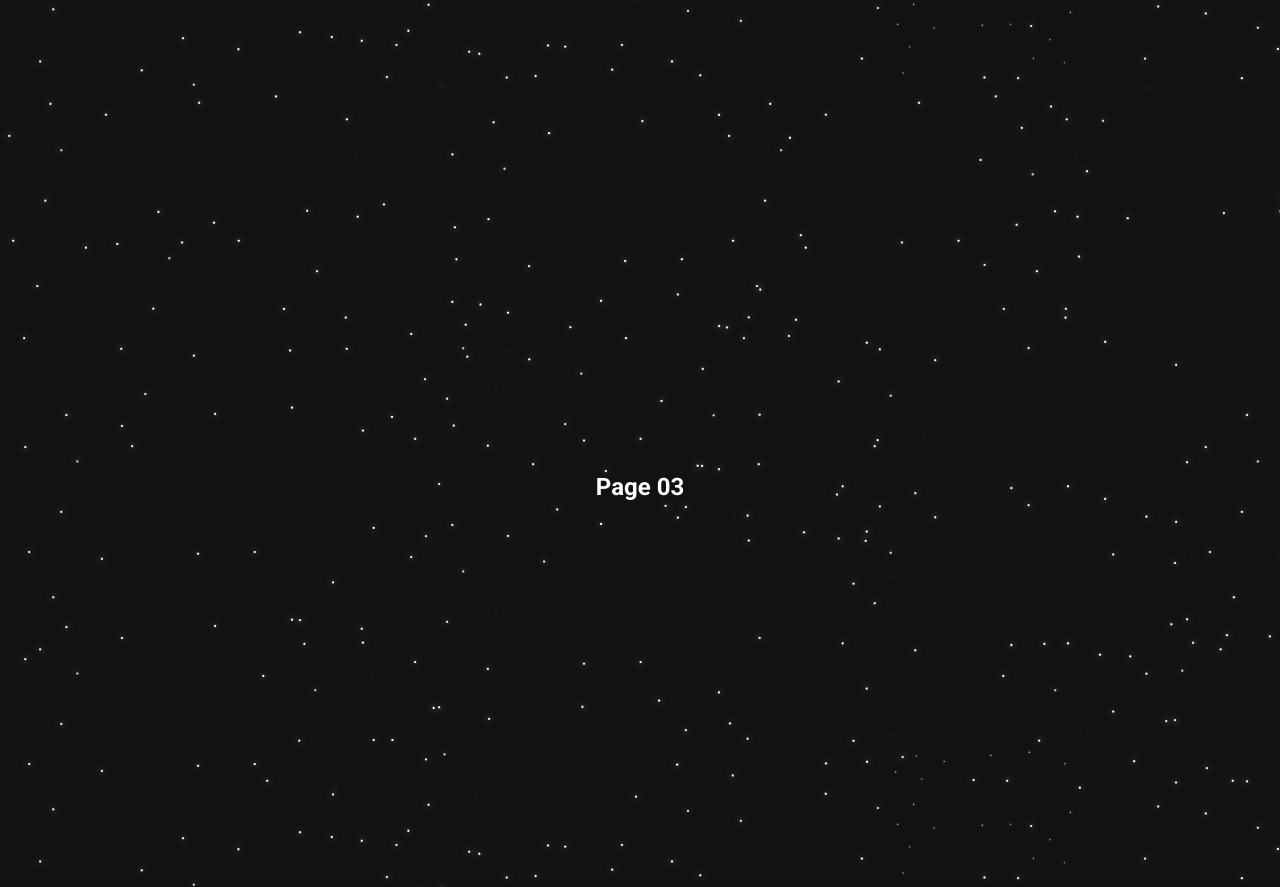
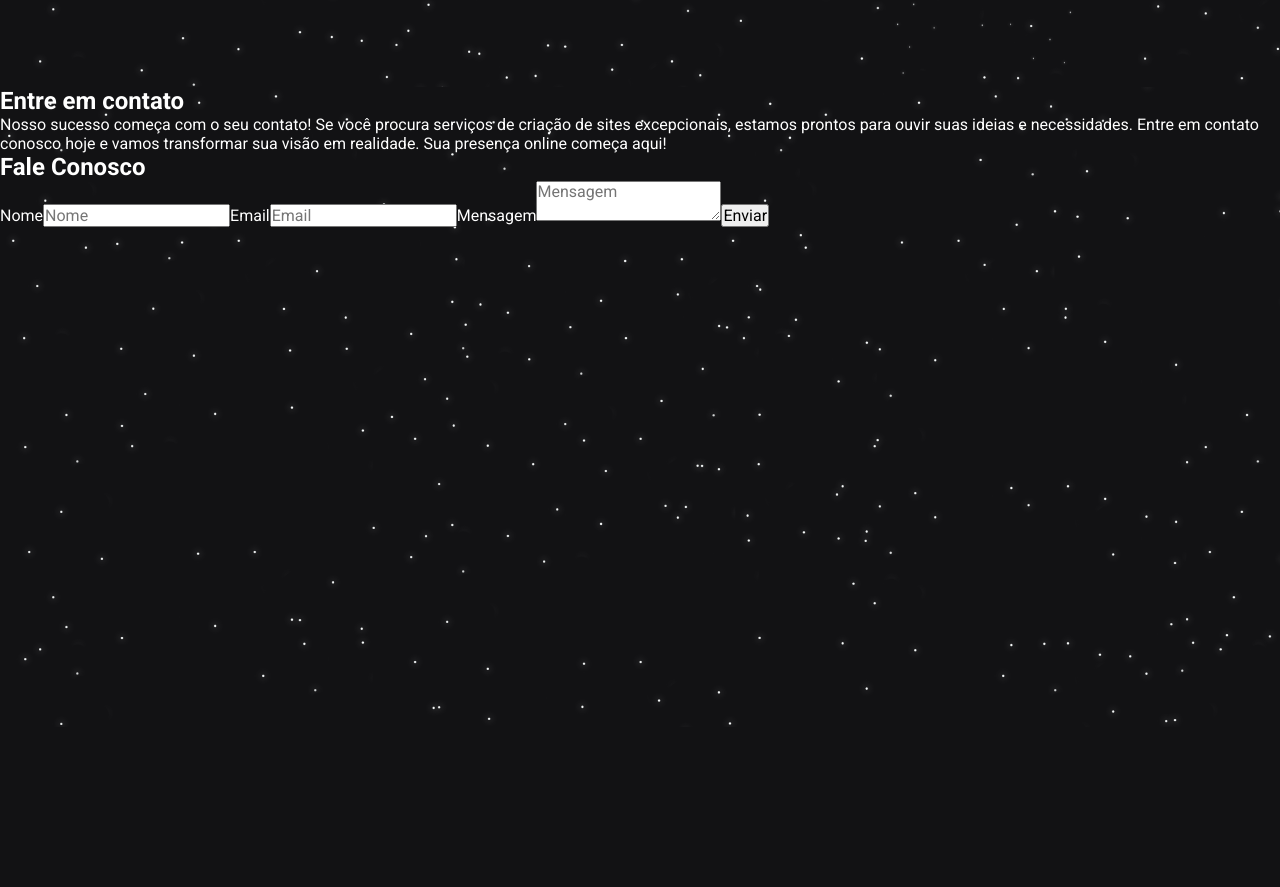
Before and after one commit to abraao0liveira/WebStudio, a React (Vite) app: page / in a window 1280 px wide. Shown: the part 1513-2400 px from the top of the page. After the commit the page ends 2240 px from the top, so only its background shows below. Built offline with nearby package versions, Linux system fonts and the light colour scheme.

Commit message:
update page03 (index.jsx and styles.js)

```diff
--- a/src/components/page03/index.jsx
+++ b/src/components/page03/index.jsx
@@ -4,7 +4,30 @@ export function Page03() {
   return (
     <Page03Container>
       <section id="contacts">
-        <h1>Page 03</h1>
+        <div className="contact">
+          <h1>Entre em contato</h1>
+          <p>Nosso sucesso começa com o seu contato! Se você procura serviços de criação de sites excepcionais, estamos prontos para ouvir suas ideias e necessidades. Entre em contato conosco hoje e vamos transformar sua visão em realidade. Sua presença online começa aqui!</p>
+        </div>
+
+        <div className="form">
+          <h1>Fale Conosco</h1>
+          <form action="https://formsubmit.co/abraaooliveira.br@gmail.com" method="POST" className="form">
+            <label htmlFor="name">Nome</label>
+            <input type="text" name="name" placeholder="Nome" id="name" required/>
+
+            <label htmlFor="email">Email</label>
+            <input type="email" name="email" placeholder="Email" id="email" required/>
+
+            <label htmlFor="message">Mensagem</label>
+            <textarea name="message" placeholder="Mensagem" id="message" required></textarea>
+
+            <input type="hidden" name="_captcha" value="false"/>
+            <button type="submit">
+              Enviar
+            </button>
+          </form>
+        </div>
+
       </section>
     </Page03Container>
   )
--- a/src/components/page03/styles.js
+++ b/src/components/page03/styles.js
@@ -2,10 +2,7 @@ import styled from "styled-components";
 import star1 from "../../assets/star1.png"
 
 export const Page03Container = styled.div`
-  display: flex;
-  justify-content: center;
-  align-items: center;
-  height: 100vh;
+  height: 80vh;
   background-image: url(${star1});
   color: ${(props) => props.theme['white']};
 `
```
